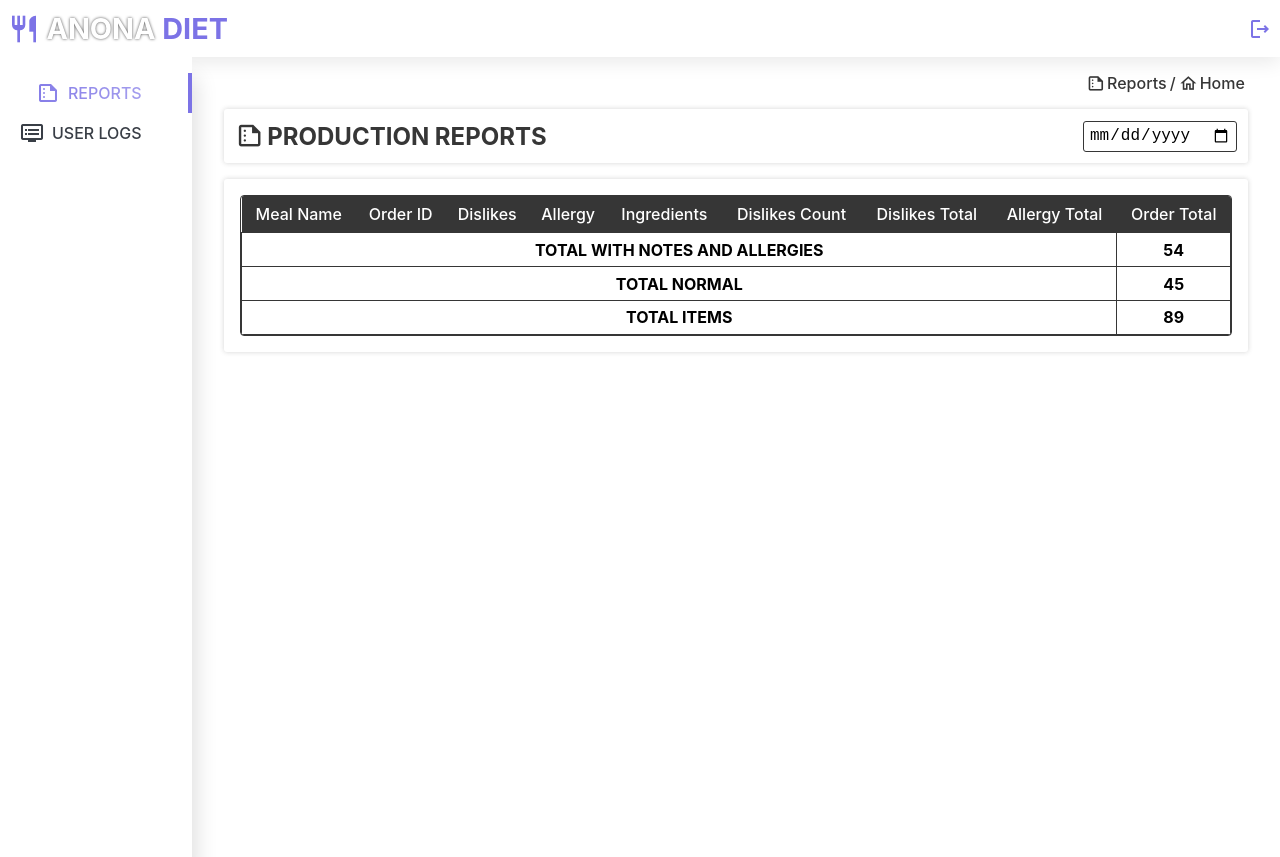
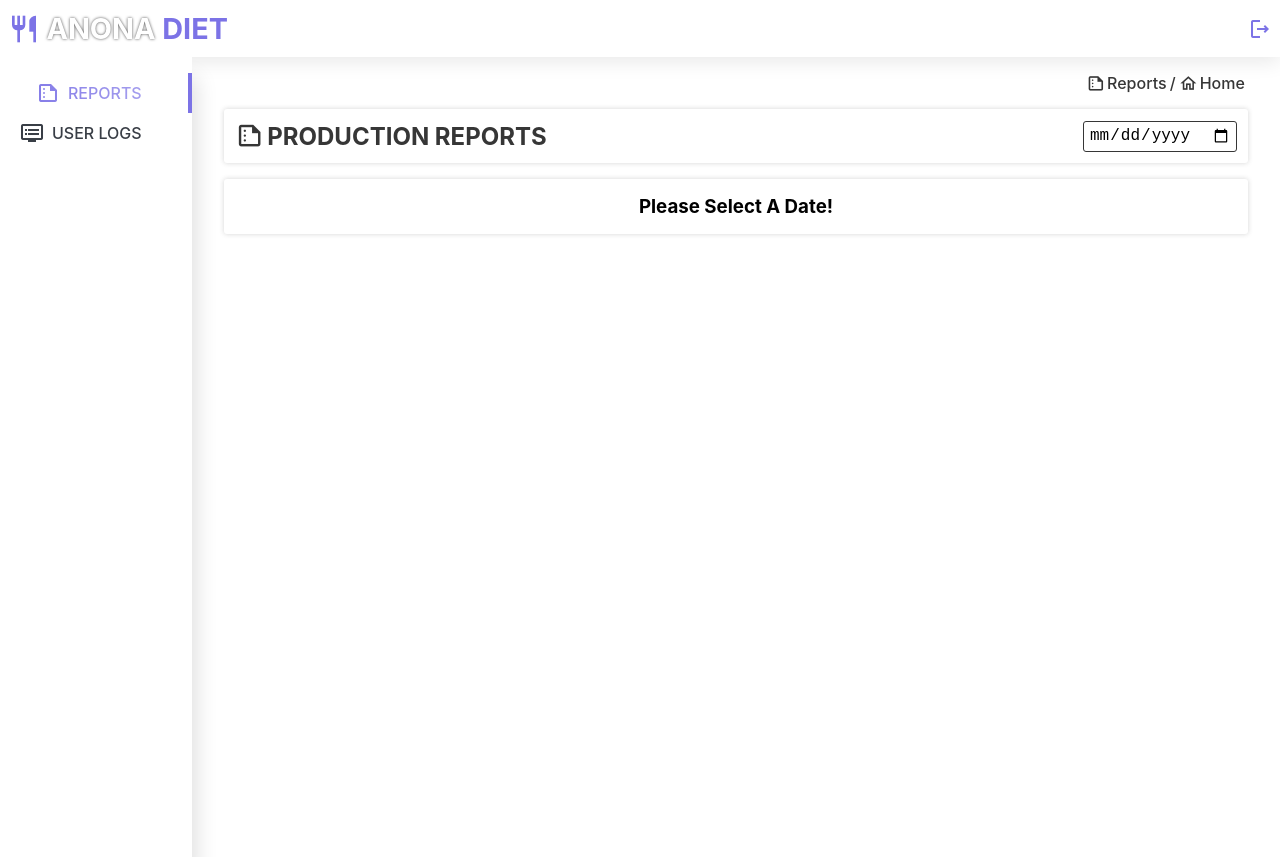
Before and after one commit to Shikkkari2077/AnonaAdmin2022, a React (Create React App) app: page / in a window 1280 px wide. Built offline with nearby package versions, Linux system fonts and the light colour scheme.

Commit message:
Add Some Details

```diff
--- a/src/App.css
+++ b/src/App.css
@@ -223,6 +223,8 @@
   box-shadow: 0px 0px 5px #36363636;
   border-radius: 3px;
   padding: 1rem;
+  display: flex;
+  justify-content: center;
 }
 .productionReport > div{
   display: flex;
--- a/src/components/DashboardHome.jsx
+++ b/src/components/DashboardHome.jsx
@@ -32,8 +32,9 @@ const DashboardHome = () => {
           <input value={date} onChange={(e)=>setDate(e.target.value)} className='DateInput' type="date" />
         </div>
 
+
         <div className="productionReport">
-         <div>
+         {ReportData?<div>
          <table>
               <thead>
                 <tr>
@@ -49,7 +50,7 @@ const DashboardHome = () => {
                 </tr>
               </thead>
               <tbody>
-                {ReportData?ReportData.map((data,index)=>(
+                {ReportData.map((data,index)=>(
                     <tr>
                     <td>{data.name}</td>
                     <td>
@@ -85,7 +86,7 @@ const DashboardHome = () => {
                     <td></td>
                     <td>{data.order.length}</td>
                     </tr>
-                )):null}
+                ))}
 
                 <tr>
                   <td colSpan={8}>
@@ -115,7 +116,7 @@ const DashboardHome = () => {
 
               </tbody>
           </table>
-         </div>
+         </div>:<h3>Please Select A Date!</h3>}
         </div>
 
     </div>
```
